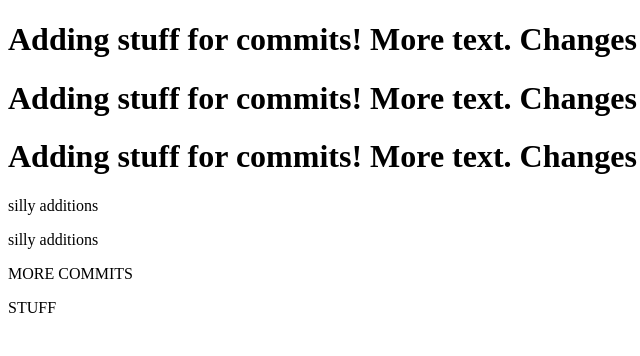
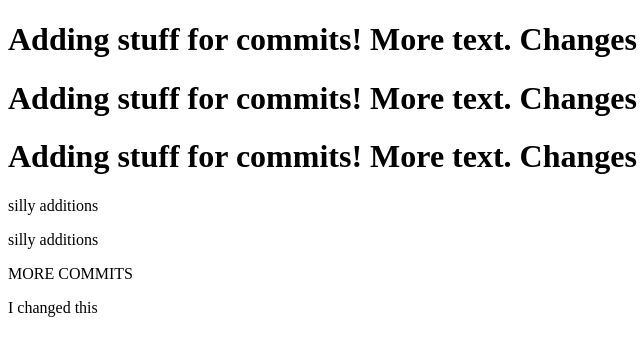
Before and after one commit to madelinepick/git-funtown, a plain HTML site: page index.html in a window 1280 px wide. Shown: the full height of the page, 0-640 px from the left. Drawn offline with Linux system fonts and the light colour scheme.

Commit message:
pair programming text
Signed-off-by: William Fuger <wfuger@gmail.com>

```diff
--- a/index.html
+++ b/index.html
@@ -15,7 +15,7 @@
 
   <p>MORE COMMITS</p>
 
-  <p>STUFF</p>
+  <p>I changed this</p>
 
 </body>
 </html>
```
